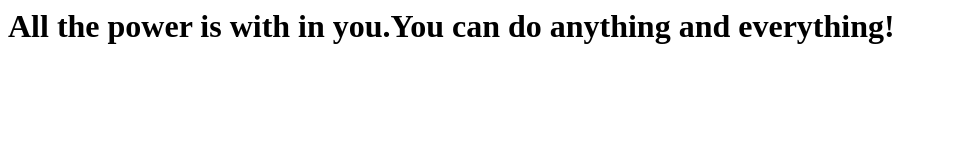
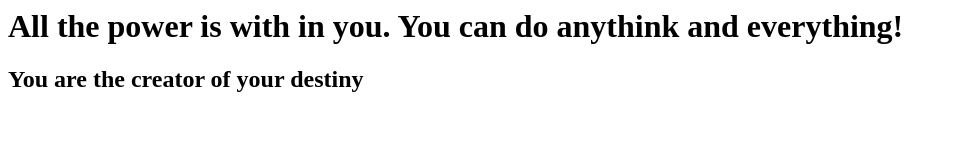
Before and after one commit to Boyobyraf/firstgitrepo, a plain HTML site: page index.html in a window 1280 px wide. Shown: the whole page, without its empty margins (0-956 px from the left). Drawn offline with Linux system fonts and the light colour scheme.

Commit message:
added 2nd quote

```diff
--- a/index.html
+++ b/index.html
@@ -1,5 +1,6 @@
 <html>
 <body>
-<h1>All the power is with in you.You can do anything and everything!</h1>
+<h1>All the power is with in you. You can do anythink and everything!</h1>
+<h2>You are the creator of your destiny</h2>
 </body>
 </html>
```
